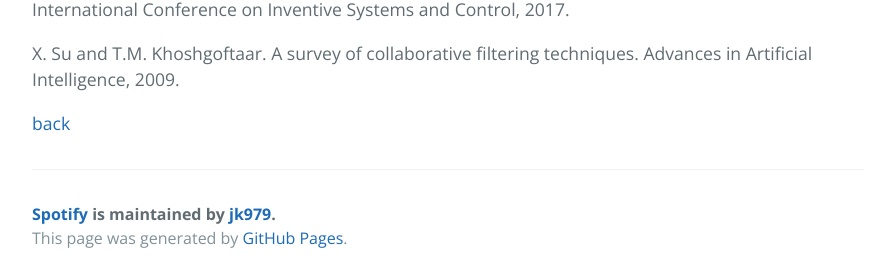
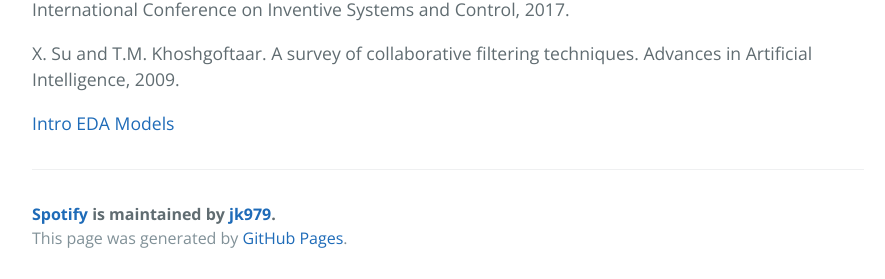
Before and after one commit to jk979/Spotify, a Jekyll site: the page built from conclusions.md, in a window 1280 px wide and 900 px high, scrolled down 1580 px. Shown: the part 618-897 px from the top of the window, without its empty margins (192-1077 px from the left). Built offline with Jekyll 4.4.1, drawn with Linux system fonts in a browser that asks for light colours; our own code applies the rules of GitHub Pages for plain Markdown files.

Commit message:
changed links

```diff
--- a/conclusions.md
+++ b/conclusions.md
@@ -39,4 +39,6 @@ P. Parhi, A. Pal and M. Aggarwal. A survey of methods of collaborative filtering
 
 X. Su and T.M. Khoshgoftaar. A survey of collaborative filtering techniques. Advances in Artificial Intelligence, 2009.
 
-[back](./)
+[Intro](./)
+[EDA](./eda.md)
+[Models](./models.md)
```
Also changed, not shown: index.md (+0 -2 lines), models.md (+3 -1 lines).
